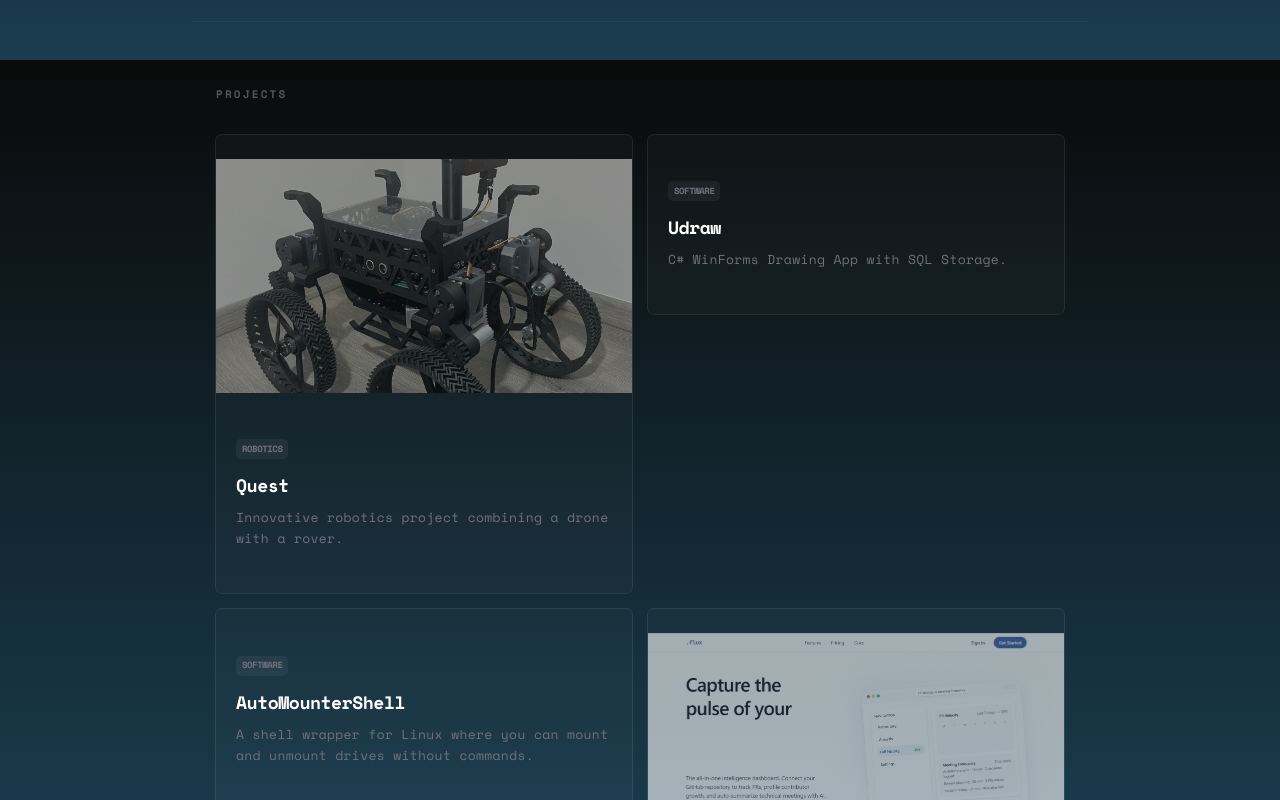
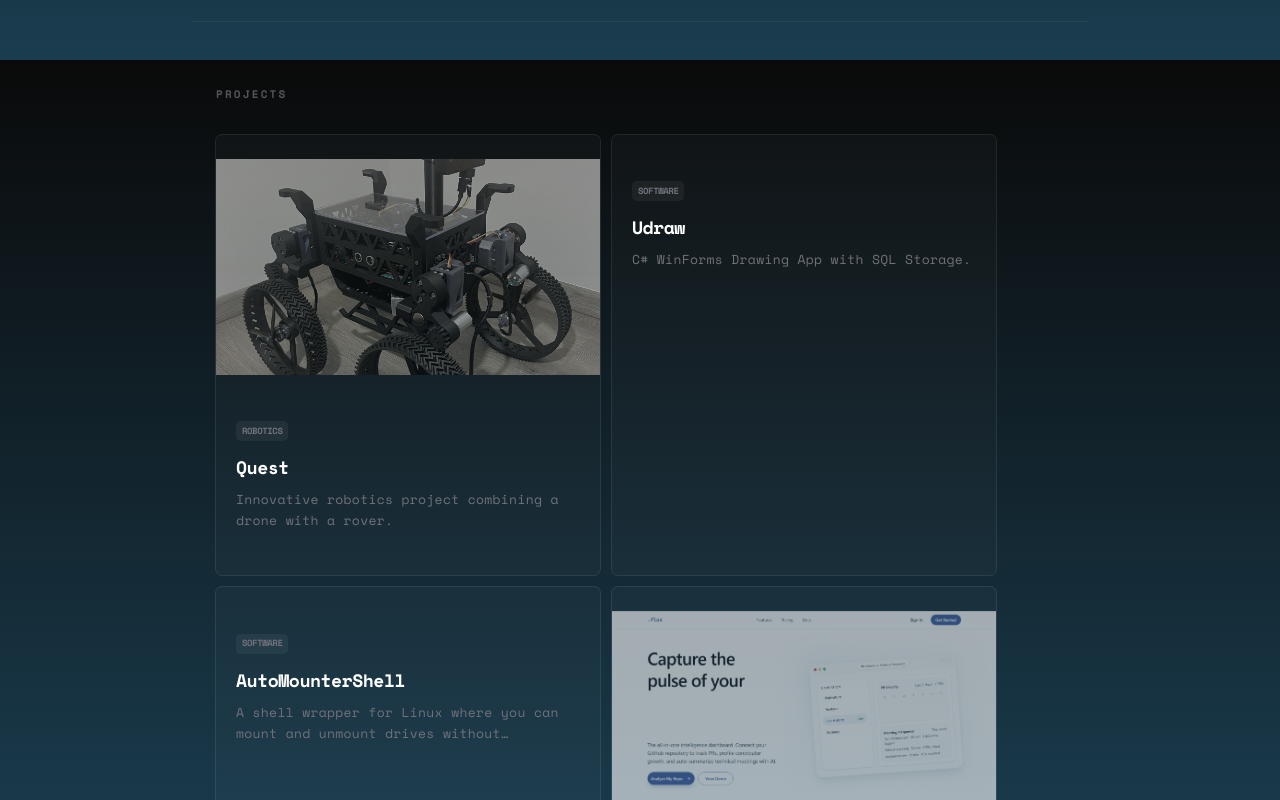
Before and after one commit to costitza/nextjs-ababeiraul, a Next.js app: page / in a window 1280 px wide. Shown: the part 740-1540 px from the top of the page. Built offline with nearby package versions, Linux system fonts and the light colour scheme.

Commit message:
style: organize project cards using flex wrap with tight gaps

```diff
--- a/app/page.tsx
+++ b/app/page.tsx
@@ -84,7 +84,7 @@ export default function Home() {
       {/* Projects Section */}
       <section id="projects" className="w-full max-w-4xl px-6 py-16 border-t border-white/5">
         <h3 className="text-[11px] font-black text-white/30 mb-8 uppercase tracking-[0.2em]">projects</h3>
-        <div className="grid grid-cols-[repeat(auto-fit,minmax(280px,1fr))] gap-4">
+        <div className="flex flex-wrap gap-3">
           {projects.map((project, index) => (
             <ProjectCard key={index} project={project} />
           ))}
--- a/components/ProjectCard.tsx
+++ b/components/ProjectCard.tsx
@@ -16,9 +16,9 @@ const ProjectCard = ({ project }: { project: Project }) => {
   return (
     <Link
       href={`/projects/${project.link}`}
-      className="group block"
+      className="group block flex-grow basis-[280px] max-w-sm"
     >
-      <Card className="bg-white/[0.02] border-white/5 hover:bg-white/[0.04] transition-all duration-300 overflow-hidden cursor-pointer flex flex-col rounded-md">
+      <Card className="h-full bg-white/[0.02] border-white/5 hover:bg-white/[0.04] transition-all duration-300 overflow-hidden cursor-pointer flex flex-col rounded-md">
         {project.image && (
           <div className="relative w-full aspect-video overflow-hidden">
             <Image
```
